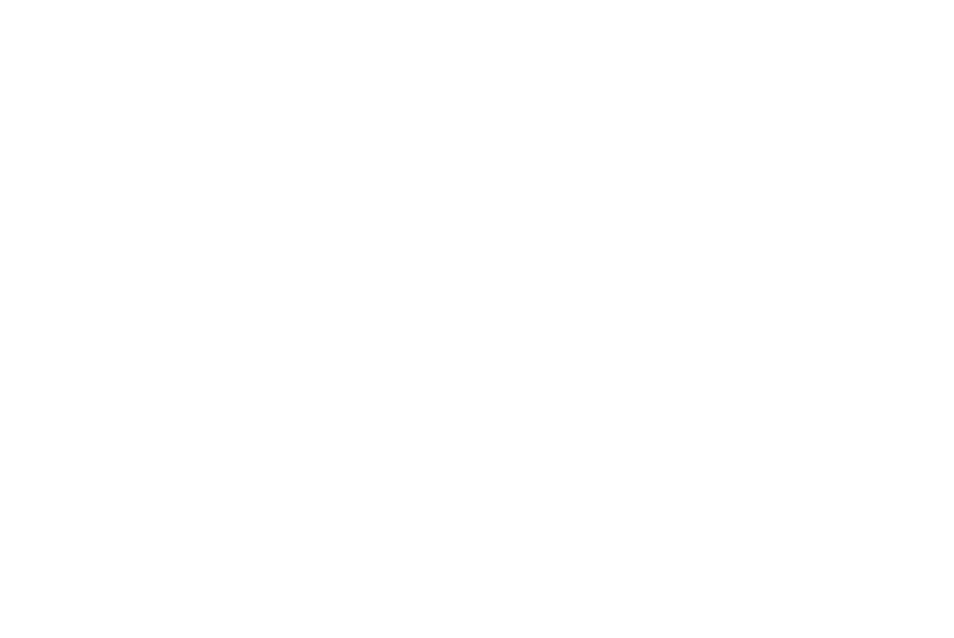
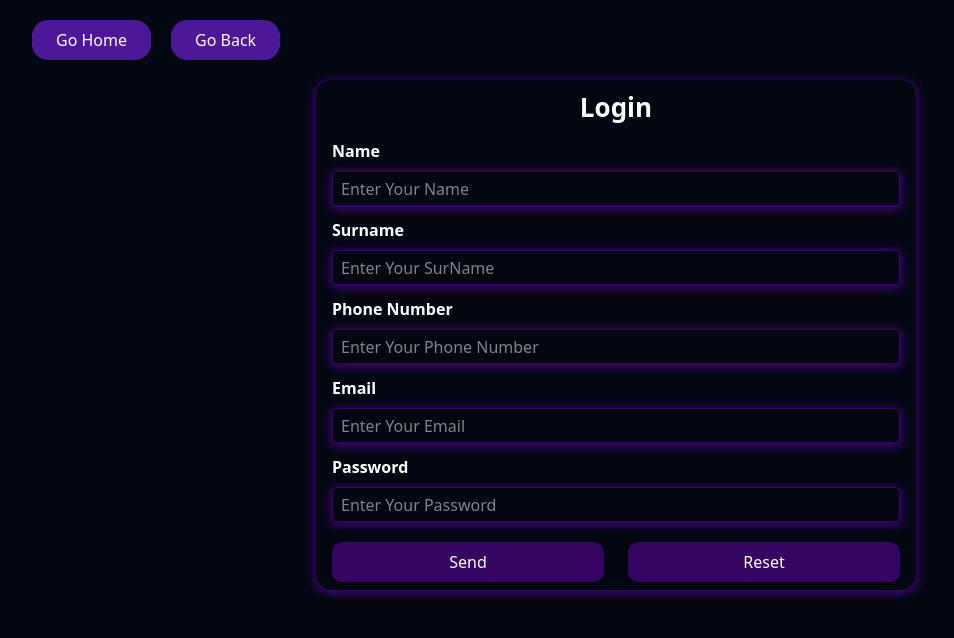
Before and after one commit to JamshidPardayev/NewRRD, a React (Vite) app: page /login in a window 1280 px wide. Shown: the top 638 px of the page, without its empty margins (24-978 px from the left). Built offline with nearby package versions, Linux system fonts and the light colour scheme.

Commit message:
Vazifa tugatildi

```diff
--- a/src/components/skeleton/SkeletonPosts.jsx
+++ b/src/components/skeleton/SkeletonPosts.jsx
@@ -1,11 +1,23 @@
-import React from 'react'
+import React from "react";
 
 const SkeletonPosts = () => {
   return (
-    <div>
-      <h1>Postsskskjsdksjdskdjkdj</h1>
+    <div className="grid grid-cols-4 max-lg:grid-cols-3 max-md:grid-cols-2 max-sm:grid-cols-1 max-w-[1200px] mx-auto gap-6 p-4">
+      {Array(30)
+        .fill("")
+        .map((_, index) => (
+          <div key={index}  className="max-w-[350px] max-sm:w-[300px] flex flex-col rounded-2xl max-sm:mx-auto justify-center p-2 shadow-[0px_2px_8px_3px_#360564]">
+            <div className="w-full h-[80px] bg-gray-800 rounded-2xl"></div>
+            <div className="w-full h-[250px] bg-gray-800 mt-3 rounded-2xl"></div>
+            <div className="flex justify-between mt-4">
+              <div className="h-[30px] w-[50px] rounded-[5px] bg-gray-800"></div>
+              <div className="h-[30px] w-[50px] rounded-[5px] bg-gray-800"></div>
+              <div className="h-[30px] w-[50px] rounded-[5px] bg-gray-800"></div>
+            </div>
+          </div>
+        ))}
     </div>
-  )
-}
+  );
+};
 
-export default SkeletonPosts
+export default SkeletonPosts;
--- a/src/pages/login/Login.jsx
+++ b/src/pages/login/Login.jsx
@@ -1,11 +1,102 @@
-import React from 'react'
+import React from "react";
+import toast from "react-hot-toast";
+import { useNavigate } from "react-router-dom";
 
 const Login = () => {
+  const navigate = useNavigate();
+  const handleSend = () => {
+    toast.success("Info Sended!✅");
+  };
+
+  const handleReset = () => {
+    toast.success("Info Reseted!✅");
+  };
+
   return (
-    <div id='login'>
+    <div id="login" className="min-h-[100vh] max-w-[1200px] mx-auto px-4 py-5">
+      <div className="flex gap-x-5">
+        <button
+          onClick={() => navigate("/")}
+          className="h-[40px] px-6 bg-violet-900 rounded-2xl hover:bg-violet-800 duration-300 hover:shadow-[3px_3px_5px_#360564] cursor-pointer"
+        >
+          Go Home
+        </button>
+        <button
+          onClick={() => navigate(-1)}
+          className="h-[40px] px-6 bg-violet-900 rounded-2xl hover:bg-violet-800 duration-300 hover:shadow-[3px_3px_5px_#360564] cursor-pointer"
+        >
+          Go Back
+        </button>
+      </div>
+      <form
+        action=""
+        className="flex flex-col max-w-[600px] mx-auto mt-5 py-2 px-4 rounded-2xl shadow-[0px_2px_8px_3px_#360564]"
+      >
+        <h1 className="relative text-[26px] w-[80px] mx-auto font-semibold text-center before:absolute before:left-0 before:bottom-0 before:w-[80px] before:h-[2px] before:bg-white before:scale-0 hover:before:scale-100 cursor-pointer before:duration-300">
+          Login
+        </h1>
+        <label htmlFor="" className="text-[16px] font-semibold mt-3">
+          Name
+        </label>
+        <input
+          type="text"
+          placeholder="Enter Your Name"
+          className="h-[35px] mt-2 border border-[#360564] rounded-[5px] px-2 outline-none shadow-[0px_2px_8px_3px_#360564]"
+        />
 
+        <label htmlFor="" className="text-[16px] font-semibold mt-3">
+          Surname
+        </label>
+        <input
+          type="text"
+          placeholder="Enter Your SurName"
+          className="h-[35px] mt-2 border border-[#360564] rounded-[5px] px-2 outline-none shadow-[0px_2px_8px_3px_#360564]"
+        />
+
+        <label htmlFor="" className="text-[16px] font-semibold mt-3">
+          Phone Number
+        </label>
+        <input
+          type="text"
+          placeholder="Enter Your Phone Number"
+          className="h-[35px] mt-2 border border-[#360564] rounded-[5px] px-2 outline-none shadow-[0px_2px_8px_3px_#360564]"
+        />
+
+        <label htmlFor="" className="text-[16px] font-semibold mt-3">
+          Email
+        </label>
+        <input
+          type="text"
+          placeholder="Enter Your Email"
+          className="h-[35px] mt-2 border border-[#360564] rounded-[5px] px-2 outline-none shadow-[0px_2px_8px_3px_#360564]"
+        />
+
+        <label htmlFor="" className="text-[16px] font-semibold mt-3">
+          Password
+        </label>
+        <input
+          type="text"
+          placeholder="Enter Your Password"
+          className="h-[35px] mt-2 border border-[#360564] rounded-[5px] px-2 outline-none shadow-[0px_2px_8px_3px_#360564]"
+        />
+        <div className="flex mt-5 gap-x-6">
+          <button
+            onClick={handleSend}
+            className="w-full h-[40px] rounded-[10px] bg-[#360564] hover:bg-gray-800 duration-300 cursor-pointer"
+          >
+            Send
+          </button>
+          <button
+            onClick={handleReset}
+            type="reset"
+            className="w-full h-[40px] rounded-[10px] bg-[#360564] hover:bg-gray-800 duration-300 cursor-pointer"
+          >
+            Reset
+          </button>
+        </div>
+      </form>
     </div>
-  )
-}
+  );
+};
 
-export default Login
+export default Login;
--- a/src/pages/notFound/NotFound.jsx
+++ b/src/pages/notFound/NotFound.jsx
@@ -1,16 +1,27 @@
-import React from 'react'
-import Header from '../../components/header/Header'
-import Footer from '../../components/footer/Footer'
+import React from "react";
+import Header from "../../components/header/Header";
+import Footer from "../../components/footer/Footer";
+import { useNavigate } from "react-router-dom";
 
 const NotFound = () => {
+  const navigate = useNavigate();
+
   return (
-    <div className='min-h-[100vh]'>
-      <Header />
-      <div>
-        <h1 className='text-[100px] text-center'>Not Found!</h1>
+    <div className="min-h-[100vh] max-w-[1200px] mx-auto px-4 py-5">
+      <div className="flex gap-x-5">
+        <button onClick={()=>navigate("/")} className="h-[40px] px-6 bg-violet-900 rounded-2xl hover:bg-violet-800 duration-300 hover:shadow-[3px_3px_5px_#360564] cursor-pointer">
+          Go Home
+        </button>
+        <button onClick={()=>navigate(-1)} className="h-[40px] px-6 bg-violet-900 rounded-2xl hover:bg-violet-800 duration-300 hover:shadow-[3px_3px_5px_#360564] cursor-pointer">
+          Go Back
+        </button>
       </div>
+      <h1 className="text-[100px] max-sm:text-[60px] text-center">
+        Not Found!
+      </h1>
+      <p className="text-[60px] max-sm:text-[40px] text-center">404 Error❌</p>
     </div>
-  )
-}
+  );
+};
 
-export default NotFound
+export default NotFound;
--- a/src/pages/recipesInfo/RecipeInfo.jsx
+++ b/src/pages/recipesInfo/RecipeInfo.jsx
@@ -1,12 +1,14 @@
 import axios from "axios";
 import React, { useEffect, useState } from "react";
-import { useParams } from "react-router-dom";
+import { useNavigate, useParams } from "react-router-dom";
 
 const RecipeInfo = () => {
   const { id } = useParams();
   const [recipe, setRecipe] = useState(null);
   const [error, setError] = useState(null);
   const [loading, setLoading] = useState(false);
+
+  const navigate = useNavigate();
 
   useEffect(() => {
     setLoading(true);
@@ -31,11 +33,11 @@
   return (
     <div className="max-w-[1200px] mx-auto p-4 min-h-[100vh]">
       <div className="flex gap-x-5">
-        <button className="h-[40px] px-6 bg-violet-900 rounded-2xl hover:bg-violet-800 duration-300 hover:shadow-[3px_3px_5px_#360564] cursor-pointer">
-          Back To Home
+        <button  onClick={()=>navigate("/")} className="h-[40px] px-6 bg-violet-900 rounded-2xl hover:bg-violet-800 duration-300 hover:shadow-[3px_3px_5px_#360564] cursor-pointer">
+          Go Home
         </button>
-        <button className="h-[40px] px-6 bg-violet-900 rounded-2xl hover:bg-violet-800 duration-300 hover:shadow-[3px_3px_5px_#360564] cursor-pointer">
-          Back
+        <button  onClick={()=>navigate(-1)} className="h-[40px] px-6 bg-violet-900 rounded-2xl hover:bg-violet-800 duration-300 hover:shadow-[3px_3px_5px_#360564] cursor-pointer">
+          Go Back
         </button>
       </div>
       <h1 className="text-[28px] font-bold text-center my-6">{recipe?.name}</h1>
--- a/src/pages/users/Users.jsx
+++ b/src/pages/users/Users.jsx
@@ -1,6 +1,7 @@
 import axios from "axios";
 import React, { useEffect, useState } from "react";
 import SkeletonUsers from "../../components/skeleton/SkeletonUsers";
+import SkeletonPosts from "../../components/skeleton/SkeletonPosts";
 
 const Users = () => {
   const [data, setData] = useState(null);
```
